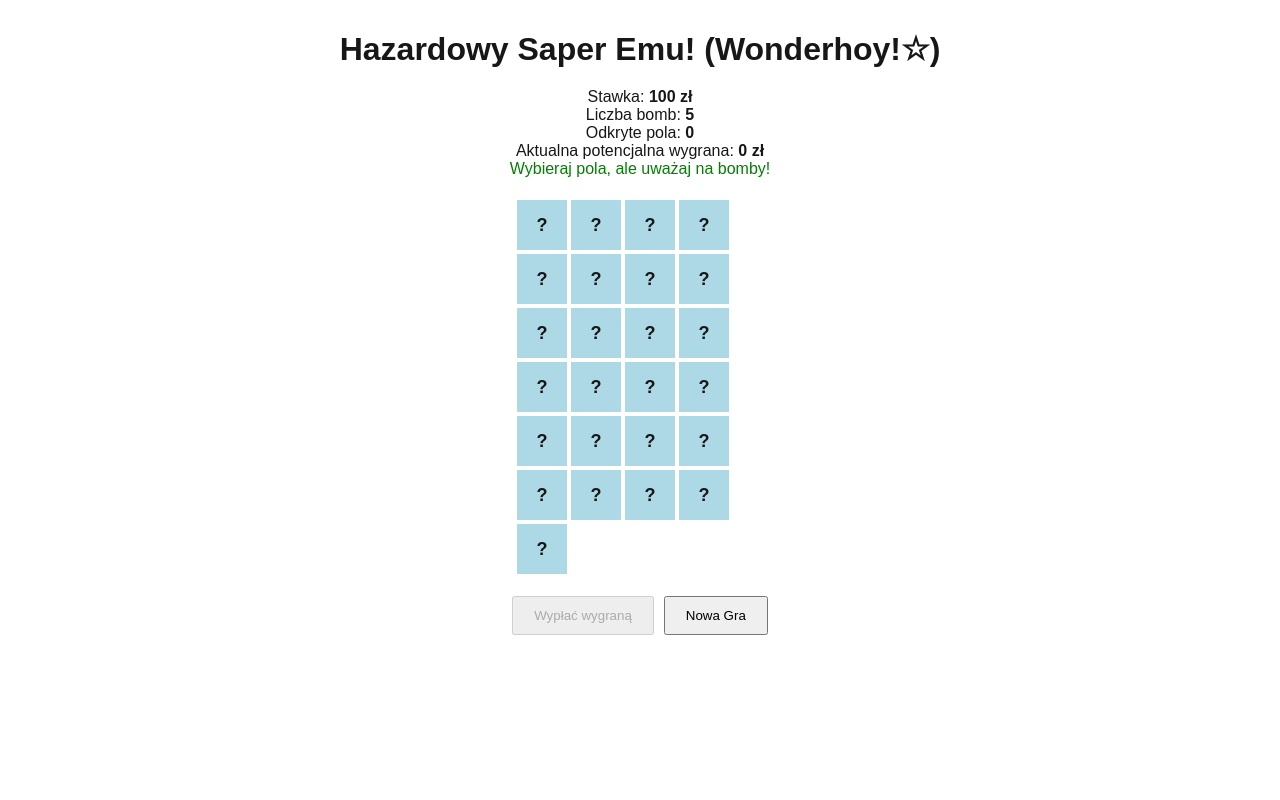
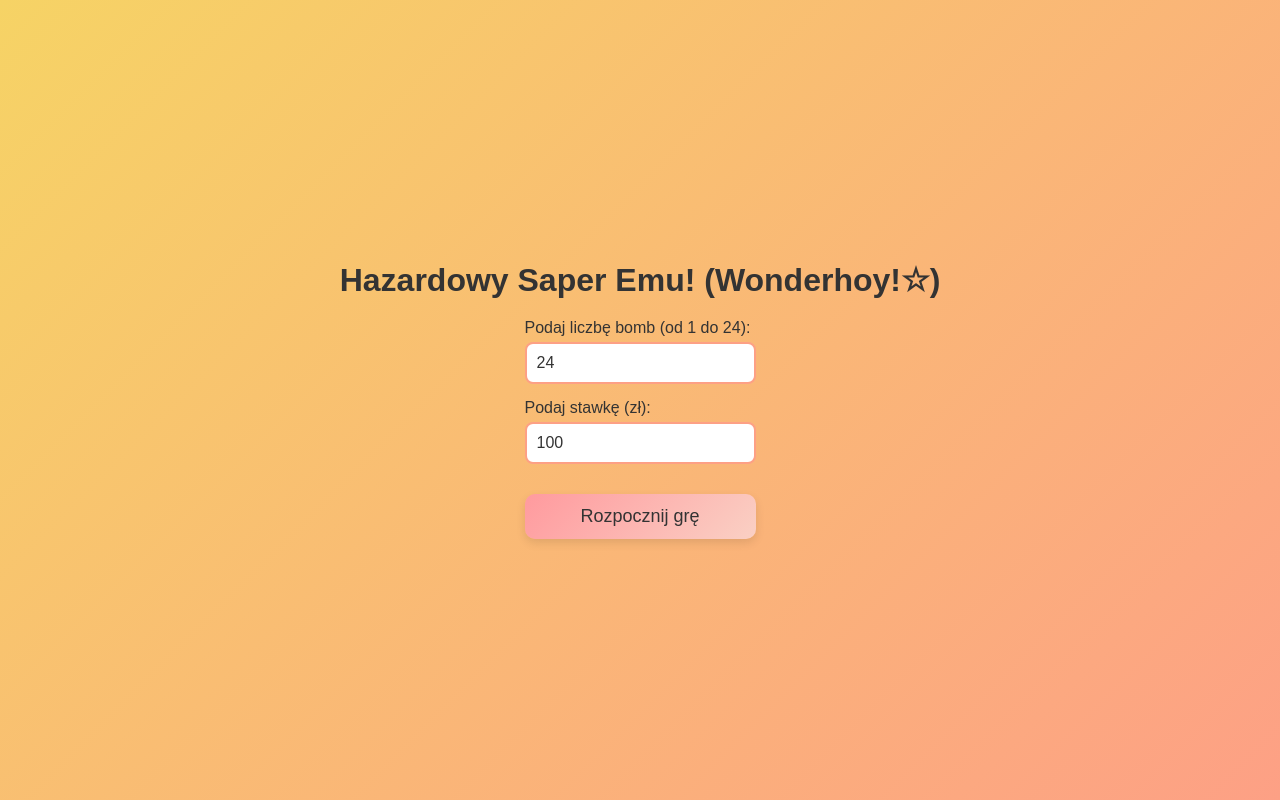
Before and after one commit to deefyy/mines-gambling-game, a Next.js app: page /saper in a window 1280 px wide. Built offline with nearby package versions, Linux system fonts and the light colour scheme.

Commit message:
Fixed Saper Scales + css file

```diff
--- a/app/saper/page.js
+++ b/app/saper/page.js
@@ -1,17 +1,16 @@
 'use client';
 
-import React, { useState, useEffect } from 'react';
+import React, { useState } from 'react';
+import styles from './page.module.css';
 
-// Funkcja do tworzenia planszy z bombami
 function generateBoard(size, bombCount) {
-  // Tworzymy tablicę obiektów
+  // Tworzymy planszę z komórkami gotowymi do odkrycia!
   const board = Array.from({ length: size }, (_, i) => ({
     id: i,
     isBomb: false,
     revealed: false,
   }));
 
-  // Rozmieszczamy bomby w losowych miejscach
   let placedBombs = 0;
   while (placedBombs < bombCount) {
     const index = Math.floor(Math.random() * size);
@@ -20,147 +19,199 @@ function generateBoard(size, bombCount) {
       placedBombs++;
     }
   }
-
   return board;
 }
 
 export default function HazardSaperPage() {
-  // Ustawiamy podstawowe parametry gry
-  const [boardSize] = useState(25); // np. 25 pól
-  const [bombCount] = useState(5);  // np. 5 bomb
-  const [betAmount] = useState(100); // Przykładowa stawka (100 zł)
+  const boardSize = 25; // Plansza z 25 polami!
 
-  // Stan gry
+  // Stan gry: liczba bomb, stawka, plansza, itp.
+  const [bombCount, setBombCount] = useState(boardSize - 1);
+  const [betAmount, setBetAmount] = useState(100);
   const [board, setBoard] = useState([]);
   const [gameOver, setGameOver] = useState(false);
   const [winAmount, setWinAmount] = useState(0);
   const [bombMultiplier, setBombMultiplier] = useState(1);
   const [revealedCount, setRevealedCount] = useState(0);
+  const [gameStarted, setGameStarted] = useState(false);
 
-  // Inicjujemy planszę przy starcie
-  useEffect(() => {
-    resetGame();
-    // eslint-disable-next-line react-hooks/exhaustive-deps
-  }, []);
+  // Pola formularza dla liczby bomb i stawki podawane przez użytkownika
+  const [inputBombCount, setInputBombCount] = useState(boardSize - 1);
+  const [inputBet, setInputBet] = useState(100);
 
-  // Funkcja do resetu gry
-  const resetGame = () => {
-    const newBoard = generateBoard(boardSize, bombCount);
+  // Resetujemy grę z nowymi ustawieniami – magia od razu!
+  const resetGame = (bombs = bombCount) => {
+    const newBoard = generateBoard(boardSize, bombs);
     setBoard(newBoard);
     setGameOver(false);
     setRevealedCount(0);
-    setBombMultiplier(calculateMultiplier(bombCount));
     setWinAmount(0);
   };
 
-  // Mnożnik wygranej (przykładowy przelicznik w zależności od liczby bomb)
-  // Można zrobić bardziej skomplikowaną logikę lub tabele
-  const calculateMultiplier = (bombCount) => {
-    // Im więcej bomb, tym wyższy teoretycznie mnożnik początkowy
-    // Załóżmy prostą zależność:
-    return 1 + bombCount * 0.2; // np. 1 + bombCount/5
+  const calculateBombMultiplier = (bombs) => {
+    const minMultiplier = 1.1; // Minimalny mnożnik (przy małej liczbie bomb)
+    const maxMultiplier = 4.0; // Maksymalny mnożnik (przy dużej liczbie bomb)
+
+    // Mnożnik rośnie bardziej, jeśli bomb jest więcej!
+    return minMultiplier + ((bombs / (boardSize - 1)) ** 4) * (maxMultiplier - minMultiplier)
   };
 
-  // Kliknięcie w pole
   const handleReveal = (index) => {
     if (gameOver) return;
 
     const newBoard = [...board];
     const cell = newBoard[index];
-
-    if (cell.revealed) return; // już odkryte – nic nie robimy
+    if (cell.revealed) return; // Emu nie lubi powtórek!
 
     cell.revealed = true;
 
     if (cell.isBomb) {
-      // O nie! Bomba! Przegrana!
+      // BOOM! Trafiłeś bombę – gra kończy się, a wygrana to zero!
+      setWinAmount(0);
       setGameOver(true);
-      // Odsłaniamy wszystkie bomby
-      newBoard.forEach((item) => {
+      newBoard.forEach(item => {
         if (item.isBomb) item.revealed = true;
       });
       setBoard(newBoard);
       return;
     }
 
-    // Jeśli nie bomba – zwiększamy liczbę odkrytych pól
     const newRevealedCount = revealedCount + 1;
     setRevealedCount(newRevealedCount);
 
-    // Przeliczamy nową wygraną (np. każda kolejna odkryta bezpieczna komórka podnosi wygraną)
-    // Tutaj Emu przygotowała przykład, który mnoży naszą stawkę za każdym razem o rosnący współczynnik.
-    let newWinAmount = betAmount * (bombMultiplier ** newRevealedCount);
-    // Możesz zmienić tę formułę w zależności od pomysłu na nagrodę!
-
+    // Wygrana zaczyna się od zera, rośnie wg wzoru:
+    // win = betAmount * (bombMultiplier^(revealedCount) - 1)
+    const newWinAmount = betAmount * (Math.pow(bombMultiplier, newRevealedCount) - 1);
     setWinAmount(newWinAmount.toFixed(2));
     setBoard(newBoard);
   };
 
-  // Funkcja do wypłacenia wygranej – kończy grę
   const handleCashOut = () => {
     if (!gameOver && revealedCount > 0) {
       setGameOver(true);
     }
   };
 
+  // Rozpoczynamy grę lub nową rozgrywkę – nowe ustawienia wchodzą w życie od razu!
+  const startOrNewGame = (e) => {
+    e.preventDefault();
+    const bombs = parseInt(inputBombCount, 10);
+    if (isNaN(bombs) || bombs < 1 || bombs > boardSize - 1) {
+      alert(`Podaj liczbę bomb z zakresu od 1 do ${boardSize - 1}`);
+      return;
+    }
+    const newBet = parseFloat(inputBet);
+    if (isNaN(newBet) || newBet <= 0) {
+      alert("Podaj poprawną stawkę!");
+      return;
+    }
+    setBetAmount(newBet);
+    setBombCount(bombs);
+    setInputBombCount(bombs); // Synchronizujemy stan
+    const newMultiplier = calculateBombMultiplier(bombs);
+    setBombMultiplier(newMultiplier);
+    if (!gameStarted) {
+      setGameStarted(true);
+    }
+    resetGame(bombs);
+  };
+
+  // Na początku wyświetlamy formularz, byś mógł podać liczbę bomb oraz swoją stawkę!
+  if (!gameStarted) {
     return (
-    <div style={{ textAlign: 'center', marginTop: '30px' }}>
+      <div className={styles.container}>
         <h1>Hazardowy Saper Emu! (Wonderhoy!☆)</h1>
-      <div style={{ margin: '20px' }}>
+        <form onSubmit={startOrNewGame} className={styles.startForm}>
+          <div className={styles.formGroup}>
+            <label>Podaj liczbę bomb (od 1 do {boardSize - 1}):</label>
+            <input
+              type="number"
+              min="1"
+              max={boardSize - 1}
+              value={inputBombCount}
+              onChange={(e) => setInputBombCount(e.target.value)}
+              className={styles.inputField}
+            />
+          </div>
+          <div className={styles.formGroup}>
+            <label>Podaj stawkę (zł):</label>
+            <input
+              type="number"
+              min="1"
+              value={inputBet}
+              onChange={(e) => setInputBet(e.target.value)}
+              className={styles.inputField}
+            />
+          </div>
+          <button type="submit" className={styles.btn}>Rozpocznij grę</button>
+        </form>
+      </div>
+    );
+  }
+
+  return (
+    <div className={styles.mainWrapper}>
+      <div className={styles.menu}>
+        <h1>Hazardowy Saper Emu! (Wonderhoy!☆)</h1>
+        <div className={styles.info}>
           <p>Stawka: <strong>{betAmount} zł</strong></p>
           <p>Liczba bomb: <strong>{bombCount}</strong></p>
           <p>Odkryte pola: <strong>{revealedCount}</strong></p>
-        <p>Aktualna potencjalna wygrana: <strong>{winAmount} zł</strong></p>
+          <p>Wygrana: <strong>{winAmount} zł</strong></p>
           {gameOver ? (
-          <p style={{ color: 'red', fontWeight: 'bold' }}>
+            <p className={styles.gameOver}>
               Gra zakończona! {revealedCount > 0
                 ? `Twoja wygrana to: ${winAmount} zł`
-              : "Niestety, trafiłeś bombę i nic nie wygrałeś!"
-            }
+                : "Trafiłeś bombę, brak wygranej!"}
             </p>
           ) : (
-          <p style={{ color: 'green' }}>Wybieraj pola, ale uważaj na bomby!</p>
+            <p className={styles.gameStatus}>Wybieraj pola, ale uważaj na bomby!</p>
           )}
         </div>
-
-      <div style={{ display: 'flex', flexWrap: 'wrap', width: '250px', margin: '0 auto' }}>
-        {board.map((cell) => (
+        {gameOver && (
+          <form onSubmit={startOrNewGame} className={styles.startForm}>
+            <div className={styles.formGroup}>
+              <label>Podaj liczbę bomb (od 1 do {boardSize - 1}):</label>
+              <input
+                type="number"
+                min="1"
+                max={boardSize - 1}
+                value={inputBombCount}
+                onChange={(e) => setInputBombCount(e.target.value)}
+                className={styles.inputField}
+              />
+            </div>
+            <div className={styles.formGroup}>
+              <label>Podaj stawkę (zł):</label>
+              <input
+                type="number"
+                min="1"
+                value={inputBet}
+                onChange={(e) => setInputBet(e.target.value)}
+                className={styles.inputField}
+              />
+            </div>
+            <button type="submit" className={styles.btn}>Nowa Gra</button>
+          </form>
+        )}
+        {!gameOver && (
+          <button onClick={handleCashOut} className={styles.btn} disabled={revealedCount === 0}>
+            Wypłać wygraną
+          </button>
+        )}
+      </div>
+      <div className={styles.board}>
+        <div className={styles.grid}>
+          {board.map(cell => (
             <div
               key={cell.id}
               onClick={() => handleReveal(cell.id)}
-            style={{
-              width: '50px',
-              height: '50px',
-              margin: '2px',
-              backgroundColor: cell.revealed ? (cell.isBomb ? 'red' : 'lightgreen') : 'lightblue',
-              display: 'flex',
-              justifyContent: 'center',
-              alignItems: 'center',
-              cursor: gameOver ? 'not-allowed' : 'pointer',
-              fontWeight: 'bold',
-              fontSize: '18px',
-              userSelect: 'none'
-            }}
+              className={`${styles.cell} ${cell.revealed ? (cell.isBomb ? styles.revealedBomb : styles.revealedSafe) : styles.hidden} ${gameOver ? styles.disabled : ''}`}
             >
               {cell.revealed ? (cell.isBomb ? '💣' : '✔') : '?'}
             </div>
           ))}
         </div>
-
-      <div style={{ margin: '20px' }}>
-        <button
-          onClick={handleCashOut}
-          disabled={gameOver || revealedCount === 0}
-          style={{ marginRight: '10px', padding: '10px 20px', cursor: 'pointer' }}
-        >
-          Wypłać wygraną
-        </button>
-        <button
-          onClick={resetGame}
-          style={{ padding: '10px 20px', cursor: 'pointer' }}
-        >
-          Nowa Gra
-        </button>
       </div>
     </div>
   );
--- /dev/null
+++ b/app/saper/page.module.css
@@ -0,0 +1,153 @@
+/* page.module.css - Emu's Wonderhoyowy styl, jasny i pełen energii! Wonderhoy!☆ */
+
+.container {
+    background: linear-gradient(135deg, #f6d365, #fda085); /* Ciepły, jasny gradient */
+    color: #333;
+    text-align: center;
+    padding: 40px 20px;
+    min-height: 100vh;
+    display: flex;
+    flex-direction: column;
+    justify-content: center;
+    align-items: center;
+    font-family: 'Arial', sans-serif;
+  }
+
+  .mainWrapper {
+    display: flex;
+    flex-wrap: wrap;
+    justify-content: center;
+    align-items: flex-start;
+    gap: 20px;
+    width: 100%;
+    max-width: 1200px;
+  }
+
+  .menu {
+    flex: 0 0 320px;
+    background-color: rgba(255, 255, 255, 0.95);
+    padding: 30px;
+    border-radius: 15px;
+    box-shadow: 0 4px 20px rgba(0, 0, 0, 0.1);
+    margin-bottom: 20px;
+  }
+
+  .board {
+    display: flex;
+    justify-content: center;
+    align-items: center;
+    padding: 20px;
+    border-radius: 15px;
+    background-color: #ffffff;
+    box-shadow: 0 0 15px rgba(0, 0, 0, 0.1);
+  }
+
+  .info {
+    margin-bottom: 20px;
+    font-size: 18px;
+  }
+
+  .grid {
+    display: grid;
+    grid-template-columns: repeat(5, 60px);
+    grid-gap: 10px;
+  }
+
+  .cell {
+    width: 60px;
+    height: 60px;
+    display: flex;
+    justify-content: center;
+    align-items: center;
+    cursor: pointer;
+    font-weight: bold;
+    font-size: 22px;
+    user-select: none;
+    border: 2px solid #fda085; /* Jasny, ciepły kolor obramowania */
+    border-radius: 10px;
+    transition: background-color 0.3s, transform 0.2s;
+  }
+
+  .cell:hover {
+    transform: scale(1.05);
+  }
+
+  .hidden {
+    background-color: #e0f7fa; /* Jasny, świeży błękit */
+  }
+
+  .revealedSafe {
+    background: #a8e6cf; /* Pastelowa zieleń */
+    box-shadow: 0 0 10px #a8e6cf;
+  }
+
+  .revealedBomb {
+    background: #ff8b94; /* Delikatny, jasny czerwony */
+    box-shadow: 0 0 15px #ff8b94;
+  }
+
+  .disabled {
+    cursor: not-allowed;
+    opacity: 0.8;
+  }
+
+  .gameOver {
+    color: #e74c3c;
+    font-weight: bold;
+    text-shadow: 0 0 10px #e74c3c;
+    margin-top: 10px;
+  }
+
+  .gameStatus {
+    color: #27ae60;
+    text-shadow: 0 0 8px #27ae60;
+    margin-top: 10px;
+  }
+
+  .btn {
+    padding: 12px 25px;
+    margin-top: 15px;
+    cursor: pointer;
+    font-size: 18px;
+    border: none;
+    background: linear-gradient(135deg, #ff9a9e, #fad0c4); /* Jasny, pastelowy gradient */
+    color: #333;
+    border-radius: 10px;
+    box-shadow: 0 4px 10px rgba(0, 0, 0, 0.1);
+    transition: background 0.3s, transform 0.2s;
+  }
+
+  .btn:hover {
+    background: linear-gradient(135deg, #fad0c4, #ff9a9e);
+    transform: translateY(-2px);
+  }
+
+  .btn:disabled {
+    cursor: not-allowed;
+    opacity: 0.5;
+  }
+
+  .startForm {
+    margin-top: 20px;
+    display: flex;
+    flex-direction: column;
+    gap: 15px;
+  }
+
+  .formGroup {
+    display: flex;
+    flex-direction: column;
+    align-items: flex-start;
+  }
+
+  .inputField {
+    padding: 10px;
+    font-size: 16px;
+    width: 100%;
+    box-sizing: border-box;
+    margin-top: 5px;
+    border: 2px solid #fda085;
+    border-radius: 8px;
+    background: #ffffff;
+    color: #333;
+  }
```
Lines whose indentation alone changed are shown as unchanged.
